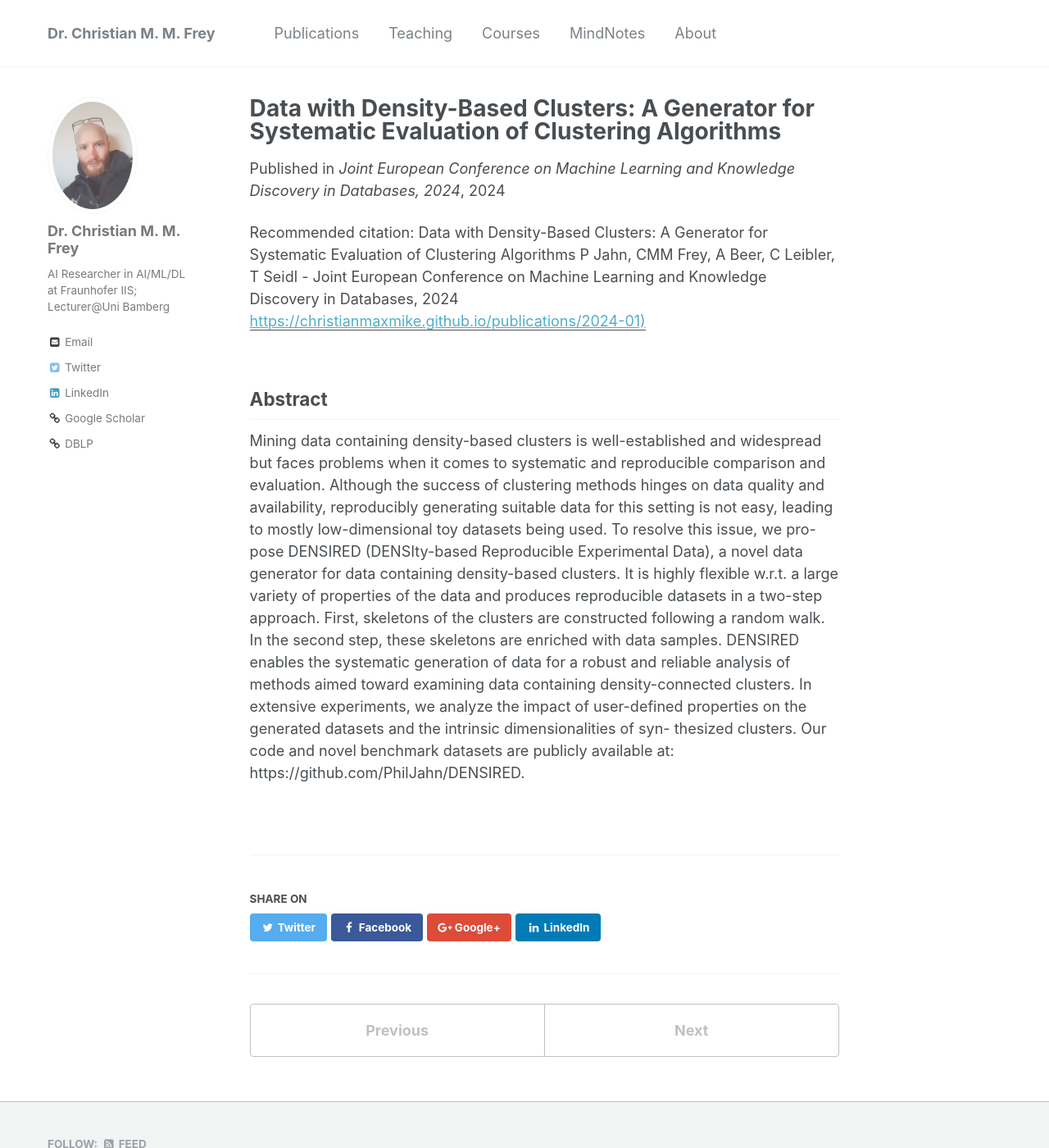
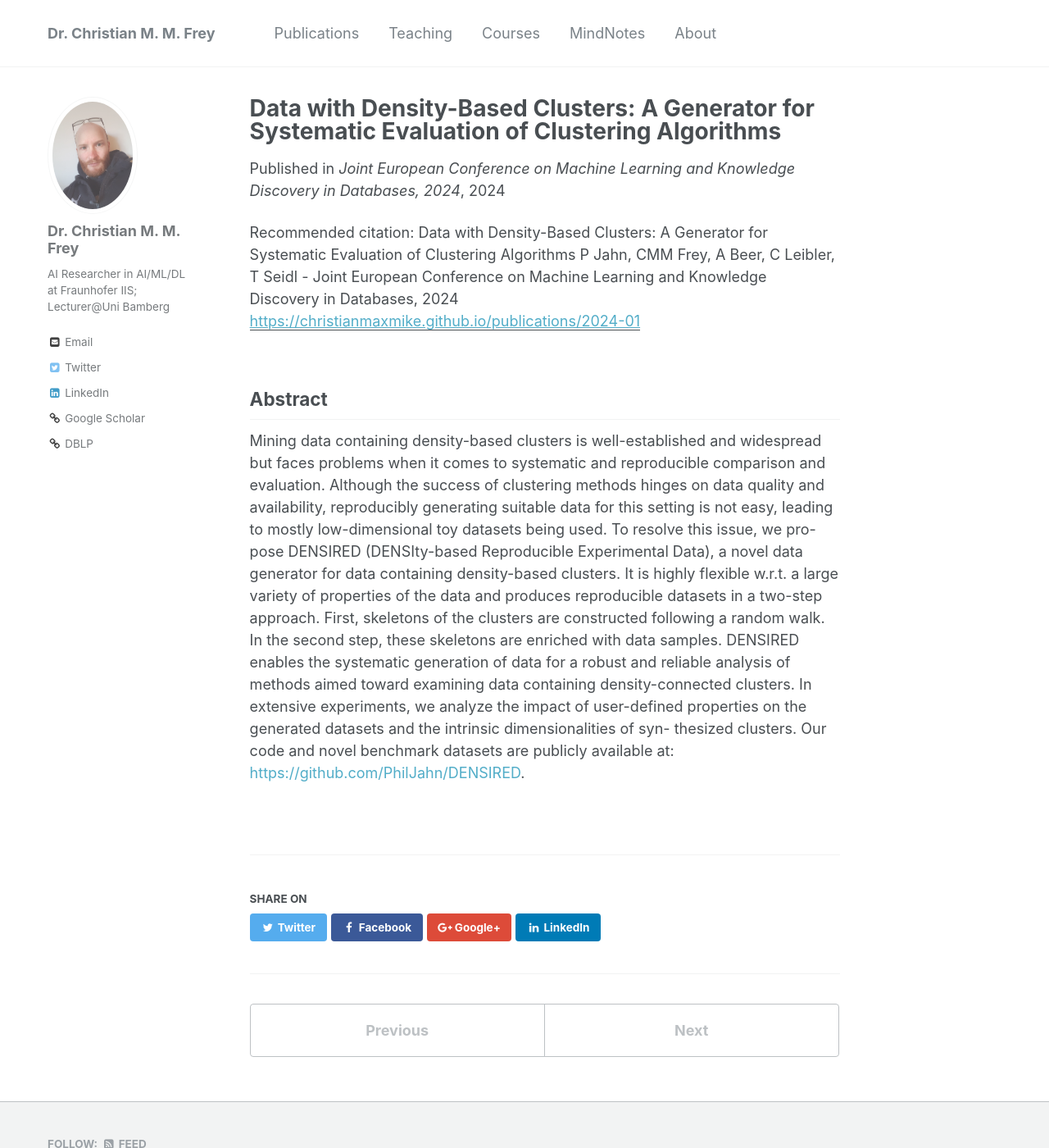
Before and after one commit to christianmaxmike/christianmaxmike.github.io, a Jekyll site: the page built from _publications/2024-01.md, in a window 1280 px wide and 1400 px high. Shown: the whole window at 82% size. Built offline with Jekyll 4.4.1, drawn with Linux system fonts in a browser that asks for light colours.

```diff
--- a/_publications/2024-01.md
+++ b/_publications/2024-01.md
@@ -3,9 +3,9 @@ title: "Data with Density-Based Clusters: A Generator for Systematic Evaluation
 collection: publications
 permalink: /publications/2024-01
 venue: 'Joint European Conference on Machine Learning and Knowledge Discovery in Databases, 2024'
-excerpt: "we propose DENSIRED (DENSIty-based Reproducible Experimental Data), a novel data generator for data containing density-based clusters. It is highly flexible w.r.t. a large variety of properties of the data and produces reproducible datasets in a two-step approach."
+excerpt: "We propose DENSIRED (DENSIty-based Reproducible Experimental Data), a novel data generator for data containing density-based clusters. It is highly flexible w.r.t. a large variety of properties of the data and produces reproducible datasets in a two-step approach."
 date: 2024-09-01
-paperurl: https://christianmaxmike.github.io/publications/2024-01)
+paperurl: "https://christianmaxmike.github.io/publications/2024-01"
 citation: "Data with Density-Based Clusters: A Generator for Systematic Evaluation of Clustering Algorithms
 P Jahn, CMM Frey, A Beer, C Leibler, T Seidl - Joint European Conference on Machine Learning and Knowledge Discovery in Databases, 2024<br/>"
 ---
@@ -19,4 +19,4 @@ highly flexible w.r.t. a large variety of properties of the data and produces re
 the clusters are constructed following a random walk. In the second step, these skeletons are enriched with data samples. DENSIRED enables the
 systematic generation of data for a robust and reliable analysis of methods aimed toward examining data containing density-connected clusters.
 In extensive experiments, we analyze the impact of user-defined properties on the generated datasets and the intrinsic dimensionalities of syn-
-thesized clusters. Our code and novel benchmark datasets are publicly available at: https://github.com/PhilJahn/DENSIRED.
+thesized clusters. Our code and novel benchmark datasets are publicly available at: [https://github.com/PhilJahn/DENSIRED](https://github.com/PhilJahn/DENSIRED).
```
